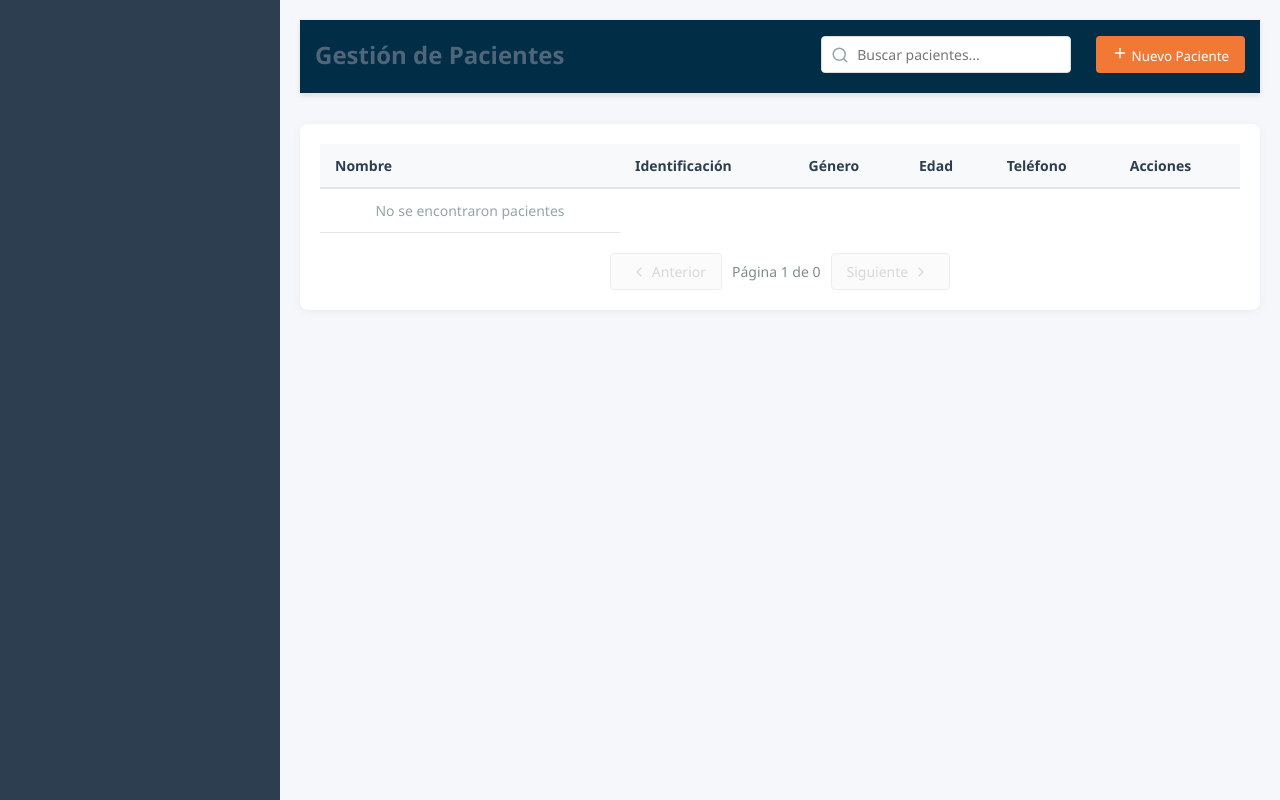
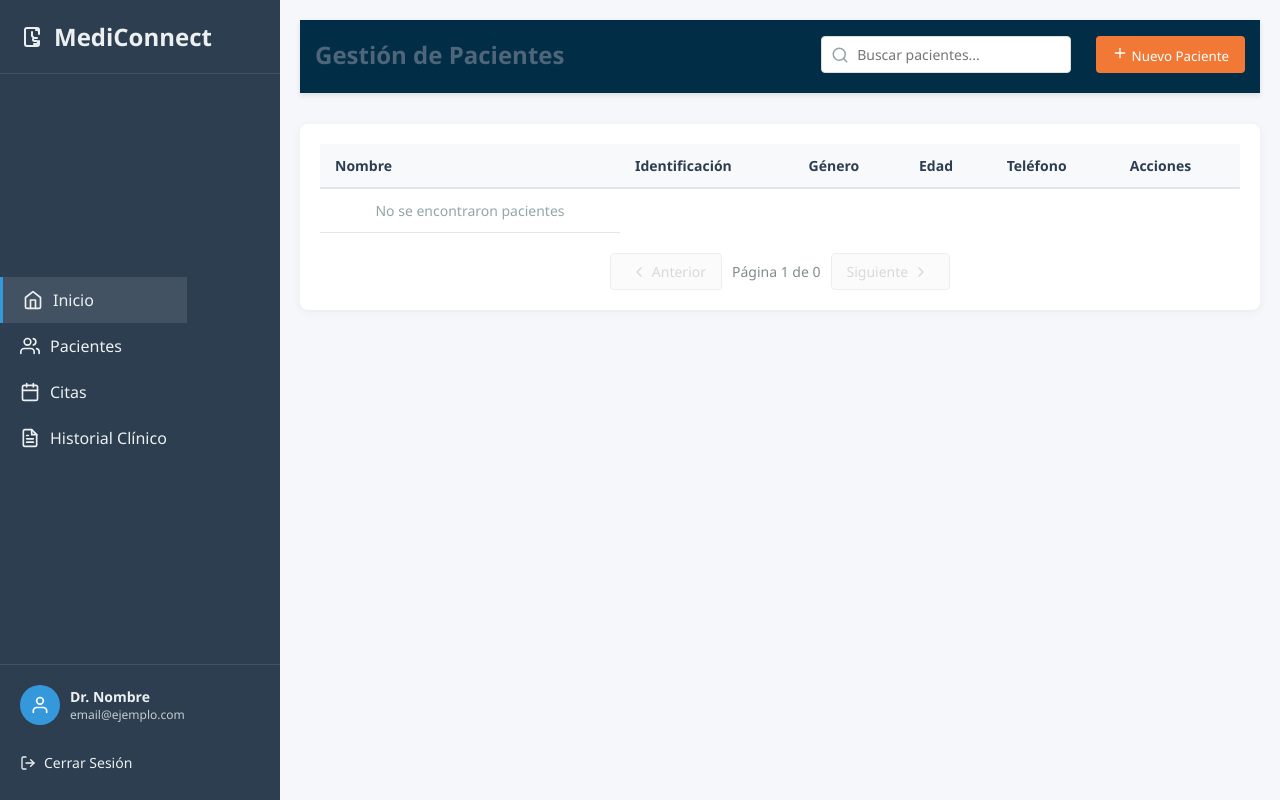
Before and after one commit to IngenieroSergio/interoperabilidad-hl7-fhir, a plain HTML site: page dashboard/pacientes.html in a window 1280 px wide. Drawn offline with Linux system fonts and the light colour scheme; no server answers; sample sign-in values are in the browser's storage.

Commit message:
avance 1

```diff
--- a/dashboard/pacientes.html
+++ b/dashboard/pacientes.html
@@ -12,7 +12,90 @@
     <div class="dashboard-container">
         <!-- Sidebar (igual que en dashboard/index.html) -->
         <aside class="dashboard-sidebar">
-            <!-- ... mismo sidebar que en el dashboard ... -->
+            <div class="sidebar-header">
+                <div class="logo">
+                    <div class="logo-icon">
+                        <svg xmlns="http://www.w3.org/2000/svg" width="24" height="24" viewBox="0 0 24 24" fill="none" stroke="currentColor" stroke-width="2" stroke-linecap="round" stroke-linejoin="round">
+                            <path d="M19 16v3a2 2 0 0 1-2 2H7a2 2 0 0 1-2-2V5a2 2 0 0 1 2-2h10a2 2 0 0 1 2 2v1"></path>
+                            <path d="M12 7v4l2 2"></path>
+                            <path d="M19 9V7a2 2 0 0 0-2-2h-1"></path>
+                            <path d="M17 13h-2.5a1.5 1.5 0 0 0 0 3h2a1.5 1.5 0 0 1 0 3H14"></path>
+                        </svg>
+                    </div>
+                    MediConnect
+                </div>
+            </div>
+
+            <nav class="sidebar-nav">
+                <ul>
+                    <li class="active">
+                        <a href="/dashboard/index.html">
+                            <svg xmlns="http://www.w3.org/2000/svg" width="20" height="20" viewBox="0 0 24 24" fill="none" stroke="currentColor" stroke-width="2" stroke-linecap="round" stroke-linejoin="round">
+                                <path d="M3 9l9-7 9 7v11a2 2 0 0 1-2 2H5a2 2 0 0 1-2-2z"></path>
+                                <polyline points="9 22 9 12 15 12 15 22"></polyline>
+                            </svg>
+                            Inicio
+                        </a>
+                    </li>
+                    <li>
+                        <a href="/dashboard/pacientes.html">
+                            <svg xmlns="http://www.w3.org/2000/svg" width="20" height="20" viewBox="0 0 24 24" fill="none" stroke="currentColor" stroke-width="2" stroke-linecap="round" stroke-linejoin="round">
+                                <path d="M17 21v-2a4 4 0 0 0-4-4H5a4 4 0 0 0-4 4v2"></path>
+                                <circle cx="9" cy="7" r="4"></circle>
+                                <path d="M23 21v-2a4 4 0 0 0-3-3.87"></path>
+                                <path d="M16 3.13a4 4 0 0 1 0 7.75"></path>
+                            </svg>
+                            Pacientes
+                        </a>
+                    </li>
+                    <li>
+                        <a href="#citas">
+                            <svg xmlns="http://www.w3.org/2000/svg" width="20" height="20" viewBox="0 0 24 24" fill="none" stroke="currentColor" stroke-width="2" stroke-linecap="round" stroke-linejoin="round">
+                                <rect x="3" y="4" width="18" height="18" rx="2" ry="2"></rect>
+                                <line x1="16" y1="2" x2="16" y2="6"></line>
+                                <line x1="8" y1="2" x2="8" y2="6"></line>
+                                <line x1="3" y1="10" x2="21" y2="10"></line>
+                            </svg>
+                            Citas
+                        </a>
+                    </li>
+                    <li>
+                        <a href="#historial">
+                            <svg xmlns="http://www.w3.org/2000/svg" width="20" height="20" viewBox="0 0 24 24" fill="none" stroke="currentColor" stroke-width="2" stroke-linecap="round" stroke-linejoin="round">
+                                <path d="M14 2H6a2 2 0 0 0-2 2v16a2 2 0 0 0 2 2h12a2 2 0 0 0 2-2V8z"></path>
+                                <polyline points="14 2 14 8 20 8"></polyline>
+                                <line x1="16" y1="13" x2="8" y2="13"></line>
+                                <line x1="16" y1="17" x2="8" y2="17"></line>
+                                <polyline points="10 9 9 9 8 9"></polyline>
+                            </svg>
+                            Historial Clínico
+                        </a>
+                    </li>
+                </ul>
+            </nav>
+
+            <div class="sidebar-footer">
+                <div class="user-profile">
+                    <div class="avatar">
+                        <svg xmlns="http://www.w3.org/2000/svg" width="24" height="24" viewBox="0 0 24 24" fill="none" stroke="currentColor" stroke-width="2" stroke-linecap="round" stroke-linejoin="round">
+                            <path d="M20 21v-2a4 4 0 0 0-4-4H8a4 4 0 0 0-4 4v2"></path>
+                            <circle cx="12" cy="7" r="4"></circle>
+                        </svg>
+                    </div>
+                    <div class="user-info">
+                        <span class="user-name" id="sidebar-doctor-name">Dr. Nombre</span>
+                        <span class="user-email" id="sidebar-doctor-email">email@ejemplo.com</span>
+                    </div>
+                </div>
+                <a href="../auth/login.html" class="logout-btn">
+                    <svg xmlns="http://www.w3.org/2000/svg" width="20" height="20" viewBox="0 0 24 24" fill="none" stroke="currentColor" stroke-width="2" stroke-linecap="round" stroke-linejoin="round">
+                        <path d="M9 21H5a2 2 0 0 1-2-2V5a2 2 0 0 1 2-2h4"></path>
+                        <polyline points="16 17 21 12 16 7"></polyline>
+                        <line x1="21" y1="12" x2="9" y2="12"></line>
+                    </svg>
+                    Cerrar Sesión
+                </a>
+            </div>
         </aside>
 
         <!-- Main Content -->
```
Also changed, not shown: 3 other files.
